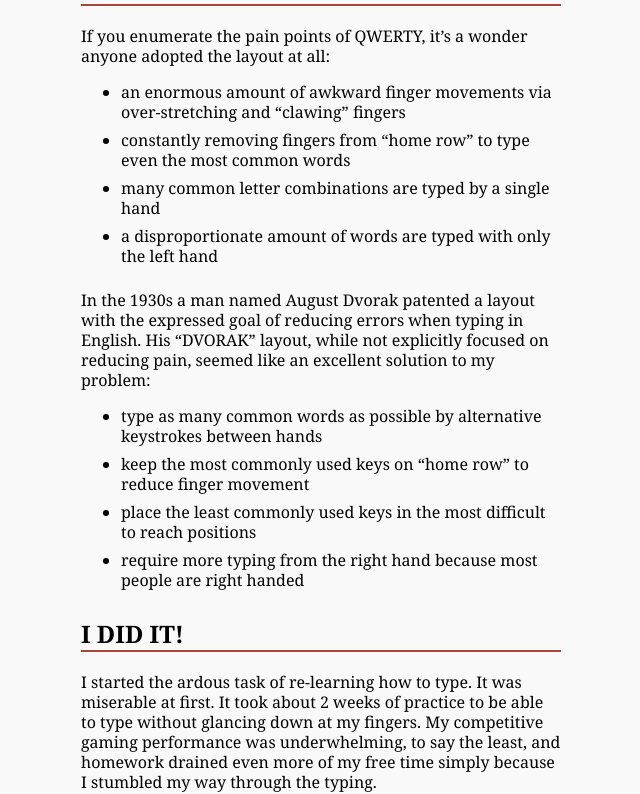
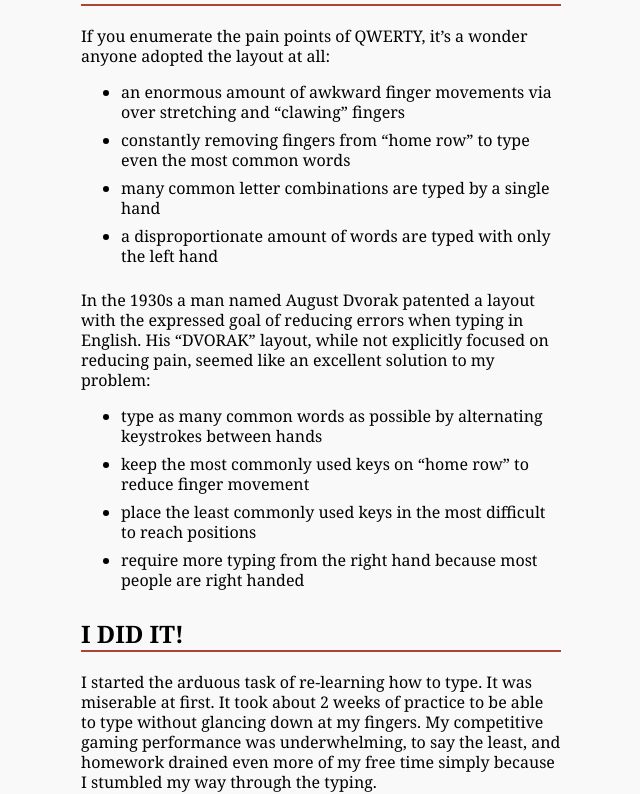
Before and after one commit to lwhorton/lwhorton.github.io, a Jekyll site: the page built from _posts/2019-08-12-kenesis-ergonomic-keyboard.md, in a window 1280 px wide and 1400 px high, scrolled down 809 px. Shown: the part 179-973 px from the top of the window, without its empty margins (319-959 px from the left). Built offline with Jekyll 4.4.1, drawn with Linux system fonts in a browser that asks for light colours.

Commit message:
spellcheck

```diff
--- a/_posts/2019-08-12-kenesis-ergonomic-keyboard.md
+++ b/_posts/2019-08-12-kenesis-ergonomic-keyboard.md
@@ -40,7 +40,7 @@
 If you enumerate the pain points of QWERTY, it's a wonder anyone adopted the
 layout at all:
 
-- an enormous amount of awkward finger movements via over-stretching and
+- an enormous amount of awkward finger movements via over stretching and
   "clawing" fingers
 - constantly removing fingers from "home row" to type even the most common words
 - many common letter combinations are typed by a single hand
@@ -51,7 +51,7 @@
 explicitly focused on reducing pain, seemed like an excellent solution to my
 problem:
 
-- type as many common words as possible by alternative keystrokes between hands
+- type as many common words as possible by alternating keystrokes between hands
 - keep the most commonly used keys on "home row" to reduce finger movement
 - place the least commonly used keys in the most difficult to reach positions
 - require more typing from the right hand because most people are right handed
@@ -59,11 +59,11 @@
 
 ## I DID IT!
 
-I started the ardous task of re-learning how to type. It was miserable at first.
-It took about 2 weeks of practice to be able to type without glancing down at my
-fingers. My competitive gaming performance was underwhelming, to say the least,
-and homework drained even more of my free time simply because I stumbled my way
-through the typing.
+I started the arduous task of re-learning how to type. It was miserable at
+first. It took about 2 weeks of practice to be able to type without glancing
+down at my fingers. My competitive gaming performance was underwhelming, to say
+the least, and homework drained even more of my free time simply because I
+stumbled my way through the typing.
 
 It took about a month to return to my previous QWERTY words-per-minute.
 Eventually, as promised, the pain started to subside. As an added bonus I was
```
